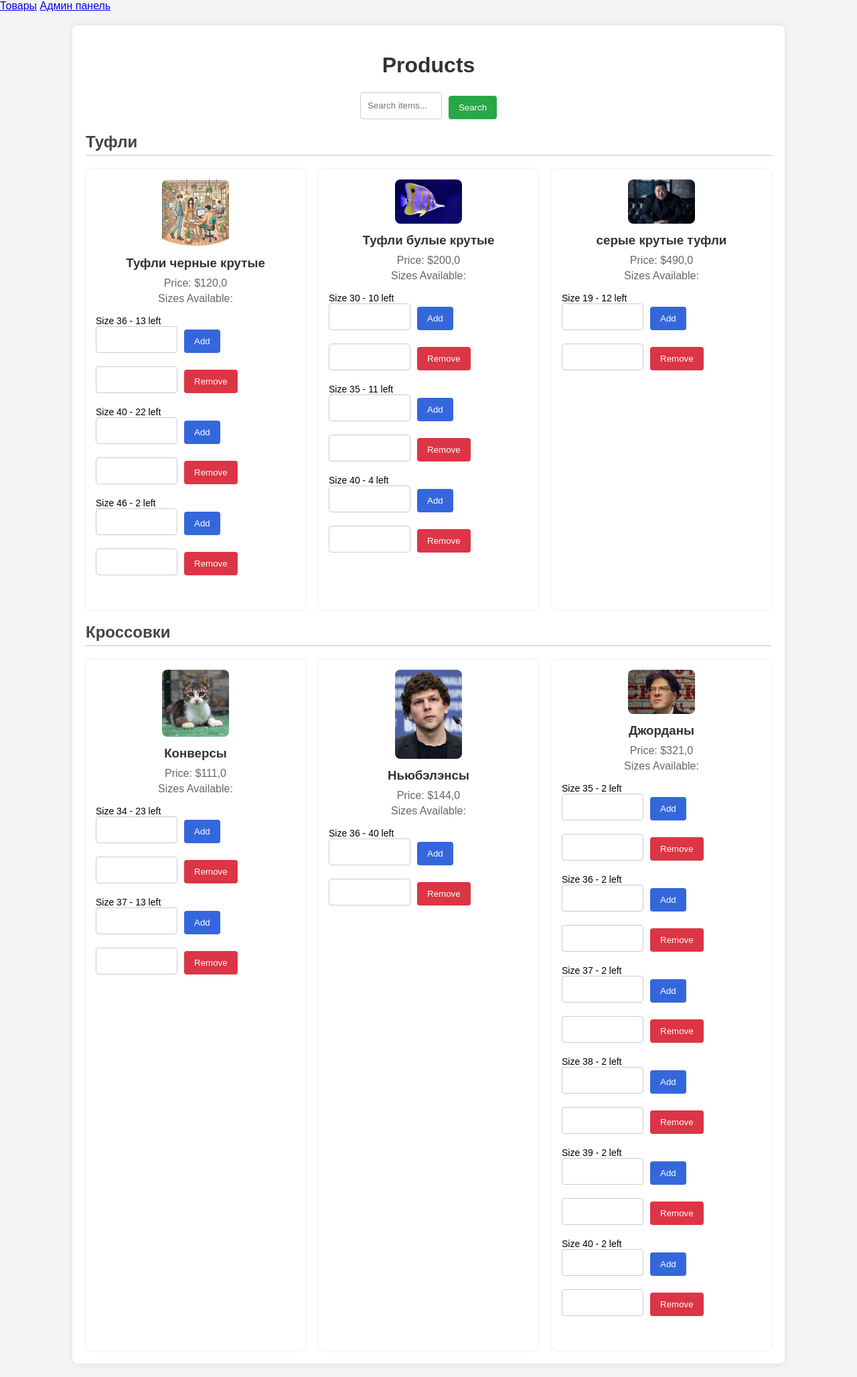
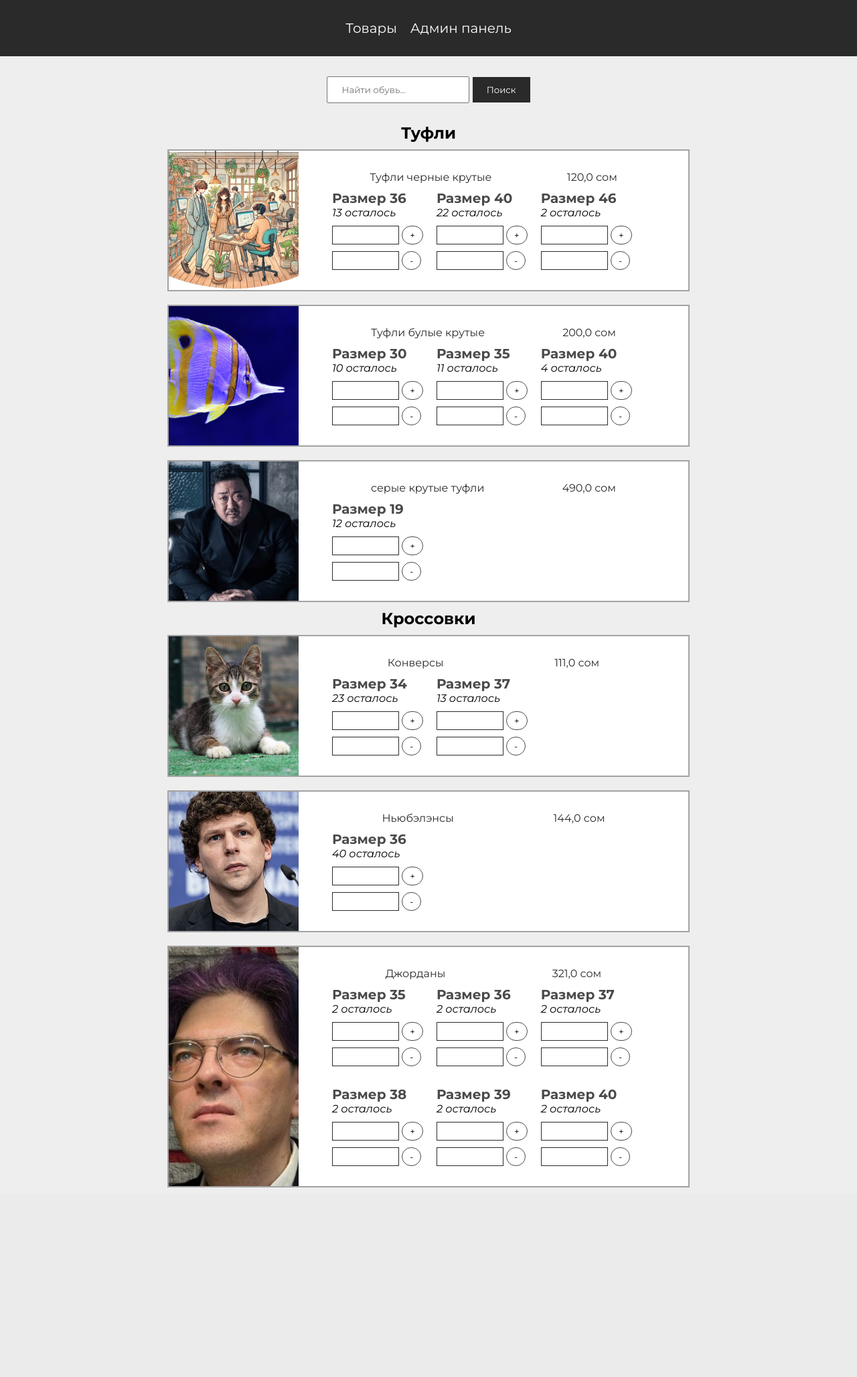
Before and after one commit to baitemir-a/shoe-shop, a Django app: page / in a window 1280 px wide. Shown: the whole page at 67% size. After the commit the page ends 1773 px from the top, so only its background shows below. Run offline with Django 5.2, Linux system fonts and the light colour scheme; data comes from the database, SQL or seed files in the repository; both versions use the stored data as it was after the commit.

Commit message:
finished

```diff
--- a/static/css/style.css
+++ b/static/css/style.css
@@ -1,141 +1,132 @@
-/* General Styles */
-body {
-    font-family: Arial, sans-serif;
-    background-color: #f4f4f4;
-    margin: 0;
+@import url('https://fonts.googleapis.com/css2?family=Montserrat:ital,wght@0,100..900;1,100..900&display=swap');
+*{
+    margin:0;
     padding: 0;
+    box-sizing: border-box;
+    font-family: "Montserrat", sans-serif;
+}
+body{
+    background: #eeeeee;
+}
+nav{
+    background-color: #2A2A2A;
+    display: flex;
+    justify-content: center;
+    gap: 20px;
+}
+nav a{
+    color: #fff;
+    text-decoration: none;
+    font-size: 20px;
+    padding: 30px 0;
 }
 
-.container {
-    width: 80%;
-    margin: 20px auto;
-    background: white;
-    padding: 20px;
-    border-radius: 8px;
-    box-shadow: 0 0 10px rgba(0, 0, 0, 0.1);
+.container{
+    display: flex;
+    flex-direction: column;
+    align-items: center;
+}
+.category-items{
+    display: flex;
+    flex-wrap: wrap;
+    max-width: 800px;
+}
+.search{
+    margin: 30px 0;
+}
+.search input{
+    padding: 10px 20px;
+}
+.search button{
+    background-color: #2A2A2A;
+    padding: 10px 20px;
+    color: #fff;
+    border: 1px solid #2A2A2A;
+}
+.item{
+    display: flex;
+    flex: 1 1  800px;
+    margin: 10px;
+    background-color: #ffffff;
+    border: solid 2px #a3a3a3;
+}
+.item .img{
+    flex: 0 0 25%;
+    background-position: center;
+    background-size: cover;
+}
+.item-container{
+    display: flex;
+    flex-direction: column;
+    flex: 1 1 100%;
+    padding: 20px 50px;
+}
+.item-info{
+    display: flex;
+    justify-content: space-around;
+    padding: 10px 0;
+    color: #2A2A2A;
+
 }
 
-/* Heading */
-h1 {
-    text-align: center;
-    color: #333;
+.sizes-list{
+    display: flex;
+    justify-content: start;
+    gap: 20px;
+    flex-wrap: wrap;
+    list-style: none;
 }
 
-/* Search Form */
-form {
-    display: flex;
-    justify-content: center;
-    margin-bottom: 20px;
+.sizes-list li form{
+    margin: 10px 0;
+}
+.sizes-list li p:first-of-type{
+    font-weight: bold;
+    color: #4a4a4a;
+    font-size: 20px;
+}
+.sizes-list li p:last-of-type{
+    font-style: italic;
+}
+.sizes-list li input{
+    width: 100px;
+    background: #fff;
+    border: 1px solid #2A2A2A;
+    padding: 5px 10px;
+}
+.sizes-list li button{
+    background-color: #fff;
+    border: .5px solid #4a4a4a;
+    padding: 5px 11px;
+    cursor: pointer;
+    border-radius: 20px;
+
+}
+.sizes-list li button:hover{
+    background-color: #eee;
 }
 
-form input {
-    padding: 10px;
-    width: 100px;
-    border: 1px solid #ccc;
-    border-radius: 4px;
+
+@media (max-width:900px) {
+    .item{
+        flex-direction: column;
+        align-items: stretch;
+        height: max-content;
+    }
+    .item .img{
+        min-height: 200px;
+    }
+    .sizes-list{
+        flex-direction: column;
+        flex-wrap: wrap;
+    }
+    .category-items{
+        max-width: 500px;
+    }
 }
 
-form button {
-    padding: 10px 15px;
-    background-color: #007bff;
-    color: white;
-    border: none;
-    border-radius: 4px;
-    cursor: pointer;
-    margin-left: 10px;
+@media (max-width:600px) {
+    .category-items{
+        max-width: 300px;
+    }
 }
-
-form button:hover {
-    background-color: #0056b3;
-}
-
-/* Category Titles */
-h2 {
-    color: #444;
-    border-bottom: 2px solid #ddd;
-    padding-bottom: 5px;
-    margin-top: 20px;
-}
-
-/* Product Grid */
-.category-items {
-    display: grid;
-    grid-template-columns: repeat(auto-fit, minmax(250px, 1fr));
-    gap: 20px;
-    margin-top: 10px;
-}
-
-/* Product Card */
-.item {
-    background: #fff;
-    border-radius: 8px;
-    padding: 15px;
-    box-shadow: 0 0 5px rgba(0, 0, 0, 0.1);
-    text-align: center;
-}
-
-.item img {
-    border-radius: 8px;
-    max-width: 100%;
-    height: auto;
-}
-
-.item h3 {
-    color: #333;
-    margin: 10px 0;
-}
-
-.item p {
-    color: #666;
-    margin: 5px 0;
-}
-
-/* Size List */
-ul {
-    list-style: none;
-    padding: 0;
-}
-
-ul li {
-    margin: 5px 0;
-    font-size: 14px;
-    display: flex;
-    flex-direction: column;
-    align-items: start;
-    max-width: 400px;
-    margin: 0 auto;
-}
-
-/* Buttons */
-button {
-    padding: 8px 12px;
-    margin-top: 5px;
-    border: none;
-    border-radius: 4px;
-    cursor: pointer;
-}
-
-button[type="submit"] {
-    background-color: #28a745;
-    color: white;
-}
-
-button[type="submit"]:hover {
-    background-color: #218838;
-}
-
-.remove{
-    background-color: #dc3545!important;
-}
-
-.remove:hover{
-    background-color: #c82333!important;
-}
-
-.add{
-    background-color: #3567dc!important;
-}
-
-.add:hover {
-    background-color: #2654bf!important;
-}
--- a/templates/index.html
+++ b/templates/index.html
@@ -1,48 +1,49 @@
-{% extends 'base.html' %}
-{% load static %}
-
-{% block content %}
+{% extends 'base.html' %} {% load static %} {% block content %}
 <div class="container">
-    <h1>Products</h1>
-
   <!-- Search Form -->
-    <form method="GET" action="{% url 'index' %}">
-        <input type="text" name="q" value="{{ query }}" placeholder="Search items...">
-        <button type="submit">Search</button>
+  <form class="search" method="GET" action="{% url 'index' %}">
+    <input
+      type="text"
+      name="q"
+      value="{{ query }}"
+      placeholder="Найти обувь..."
+    />
+    <button type="submit">Поиск</button>
   </form>
 
   <!-- Display Items by Category -->
   {% for category in categories %}
   <h2>{{ category.name }}</h2>
   <div class="category-items">
-            {% for item in items %}
-                {% if item.category == category %}
+    {% for item in items %} {% if item.category == category %}
     <div class="item">
-                        <img src="{{ item.image.url }}" alt="{{ item.name }}" width="100">
-                        <h3>{{ item.name }}</h3>
-                        <p>Price: ${{ item.price }}</p>
-                        <p>Sizes Available:</p>
-                        <ul>
+      <div class="img" style='background-image: url("{{ item.image.url }}")'></div>
+      <div class="item-container">
+        <div class="item-info">
+            <p>{{ item.name }}</p>
+            <p>{{ item.price }} сом</p>
+          </div>
+          <ul class="sizes-list">
             {% for size in item.size_set.all %}
             <li>
-                                    <span>Size {{ size.name }} - {{ size.left }} left</span>
+              <p>Размер {{ size.name }}</p><p>{{ size.left }} осталось</p>
               <form action="{% url 'add_size' size.id %}" method="POST">
                 {% csrf_token %}
-                                        <input type="number" name="count" min="1" required>
-                                        <button class="add" type="submit">Add</button>
+                <input type="number" name="count" min="1" required />
+                <button class="add" type="submit">+</button>
               </form>
               <form action="{% url 'remove_size' size.id %}" method="POST">
                 {% csrf_token %}
-                                        <input type="number" name="count" min="1" required>
-                                        <button class="remove" type="submit">Remove</button>
+                <input type="number" name="count" min="1" required />
+                <button class="remove" type="submit">-</button>
               </form>
             </li>
 
             {% endfor %}
           </ul>
       </div>
-                {% endif %}
-            {% endfor %}
+    </div>
+    {% endif %} {% endfor %}
   </div>
   {% endfor %}
 </div>
```
Also changed, not shown: db.sqlite3. Lines whose indentation alone changed are shown as unchanged.
